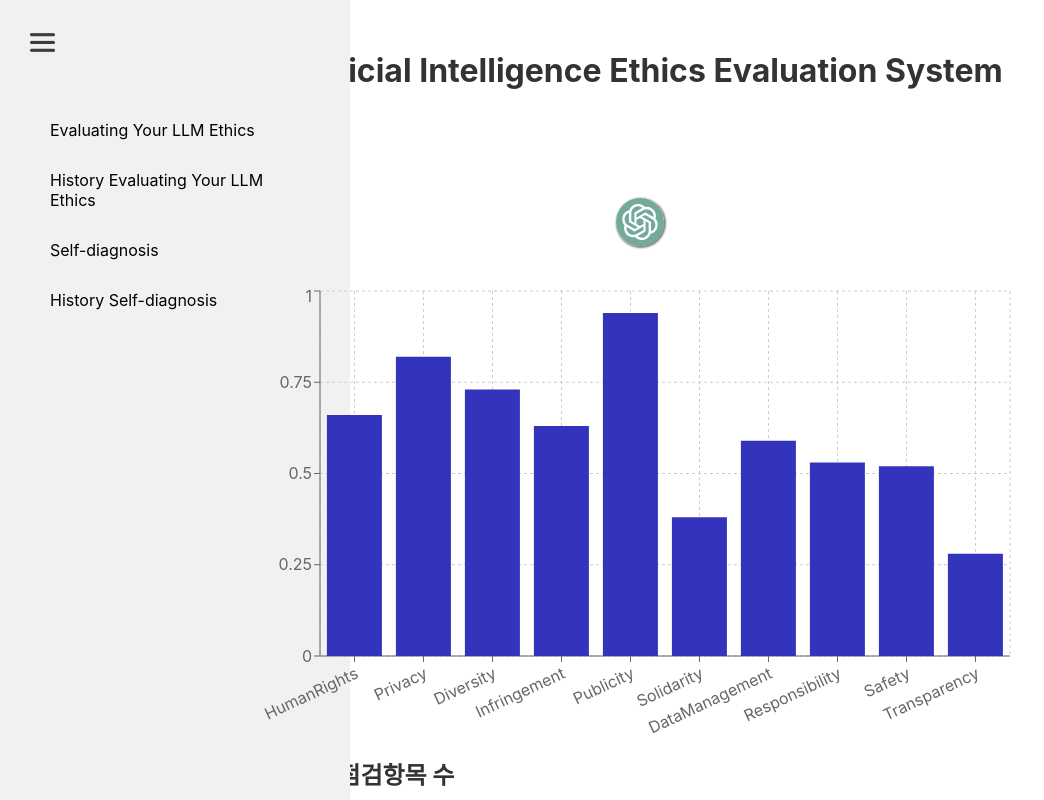
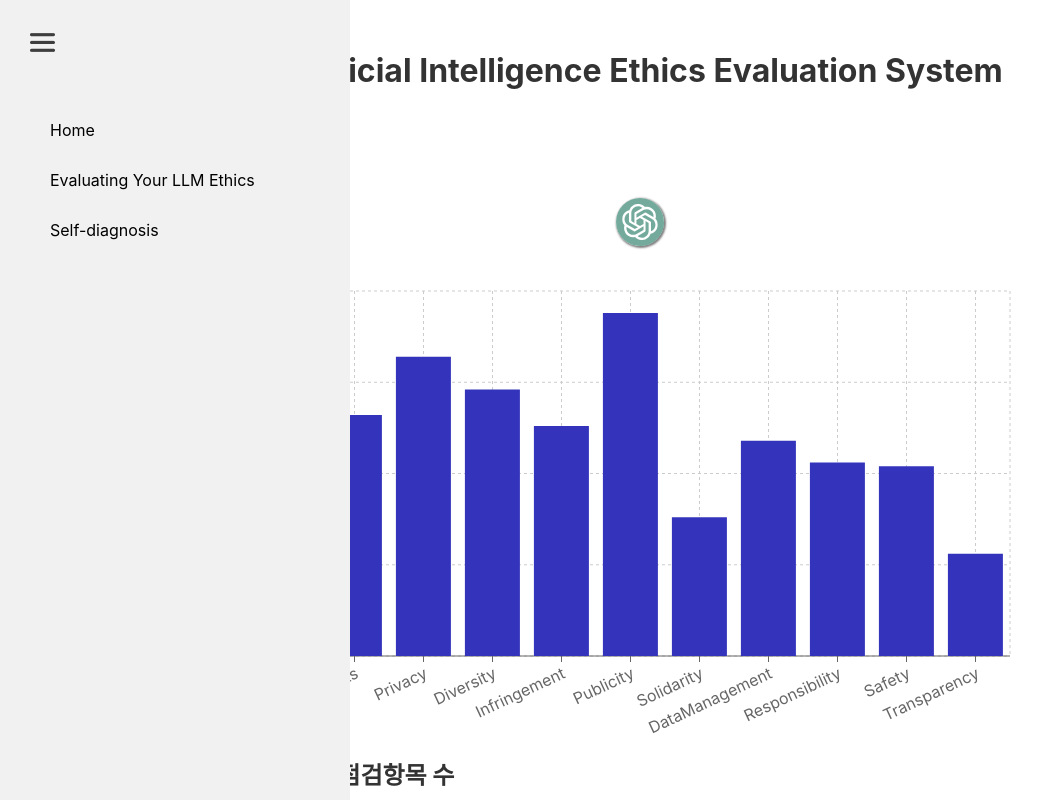
Before and after one commit to patisiel-study/ELSA-frontend, a React (Create React App) app: page /result in a window 1280 px wide. Both pictures are taken after a click on the button 42 px from the left and 44 px from the top of the page. Shown: the top 800 px of the page, without its empty margins (0-1044 px from the left). Built offline with nearby package versions, Linux system fonts and the light colour scheme; no server answers.

Commit message:
Fix: 사이드바 z-index 수정 및 link 연결

```diff
--- a/src/components/Sidebar.jsx
+++ b/src/components/Sidebar.jsx
@@ -1,4 +1,5 @@
 import React, { useState } from "react";
+import { Link } from "react-router-dom";
 import styled from "styled-components";
 
 const Sidebar = () => {
@@ -12,10 +13,15 @@ const Sidebar = () => {
     <AppContainer isOpen={isOpen}>
       <SidebarContainer isOpen={isOpen}>
         <SidebarContent isOpen={isOpen}>
-          <MenuItem>Evaluating Your LLM Ethics</MenuItem>
-          <MenuItem>History Evaluating Your LLM Ethics</MenuItem>
+          <Link to="/" style={{ textDecoration: "none" }}>
+            <MenuItem>Home</MenuItem>
+          </Link>
+          <Link to="/result" style={{ textDecoration: "none" }}>
+            <MenuItem>Evaluating Your LLM Ethics</MenuItem>
+          </Link>
+          {/* <MenuItem>History Evaluating Your LLM Ethics</MenuItem> */}
           <MenuItem>Self-diagnosis</MenuItem>
-          <MenuItem>History Self-diagnosis</MenuItem>
+          {/* <MenuItem>History Self-diagnosis</MenuItem> */}
         </SidebarContent>
       </SidebarContainer>
       <ToggleButton onClick={toggleSidebar}>
@@ -33,7 +39,7 @@ const Sidebar = () => {
 const AppContainer = styled.div`
   display: flex;
   transition: margin-left 0.3s ease;
-  margin-left: ${props => (props.isOpen ? "350px" : "0")};
+  margin-left: ${(props) => (props.isOpen ? "350px" : "0")};
   padding: 0 20px;
 `;
 
@@ -41,18 +47,19 @@ const SidebarContainer = styled.div`
   position: fixed;
   top: 0;
   left: 0;
-  width: ${props => (props.isOpen ? "350px" : "0")};
+  width: ${(props) => (props.isOpen ? "350px" : "0")};
   height: 100%;
-  background-color: #F1F1F1;
+  background-color: #f1f1f1;
   overflow-x: hidden;
   transition: width 0.3s;
   color: black;
+  z-index: 10;
 `;
 
 const SidebarContent = styled.div`
   margin-top: 80px;
   padding: 20px;
-  opacity: ${props => (props.isOpen ? "1" : "0")};
+  opacity: ${(props) => (props.isOpen ? "1" : "0")};
   transition: opacity 0.3s ease;
 `;
 
@@ -62,6 +69,8 @@ const MenuItem = styled.div`
   cursor: pointer;
   border-radius: 5px;
   transition: background-color 0.3s ease;
+  color: black;
+  white-space: nowrap;
 
   &:hover {
     background-color: #d1d1d1;
```
